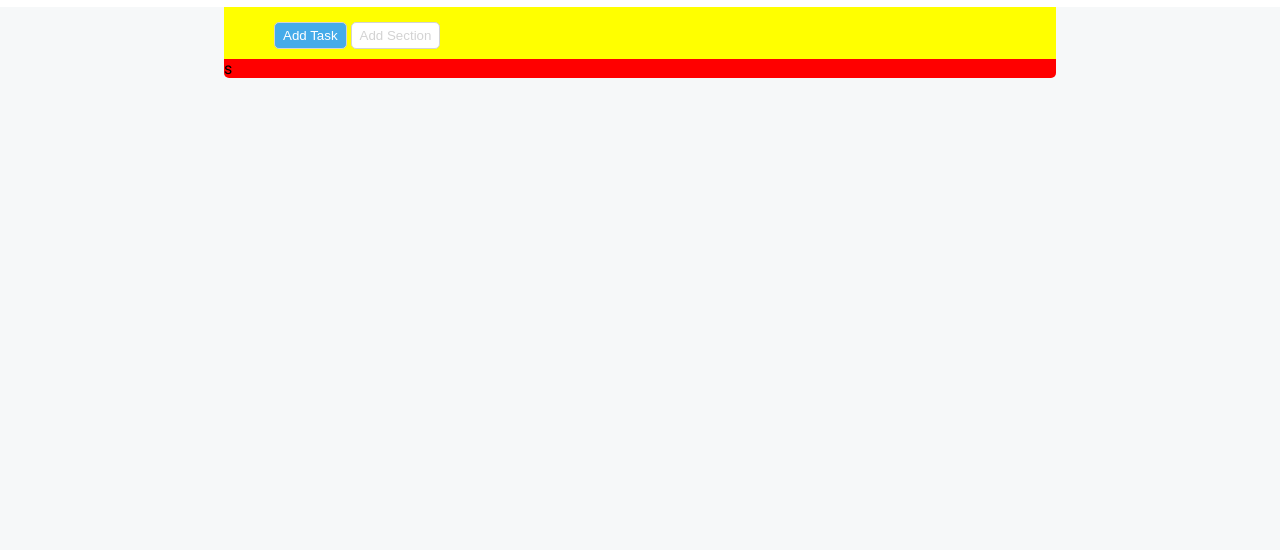
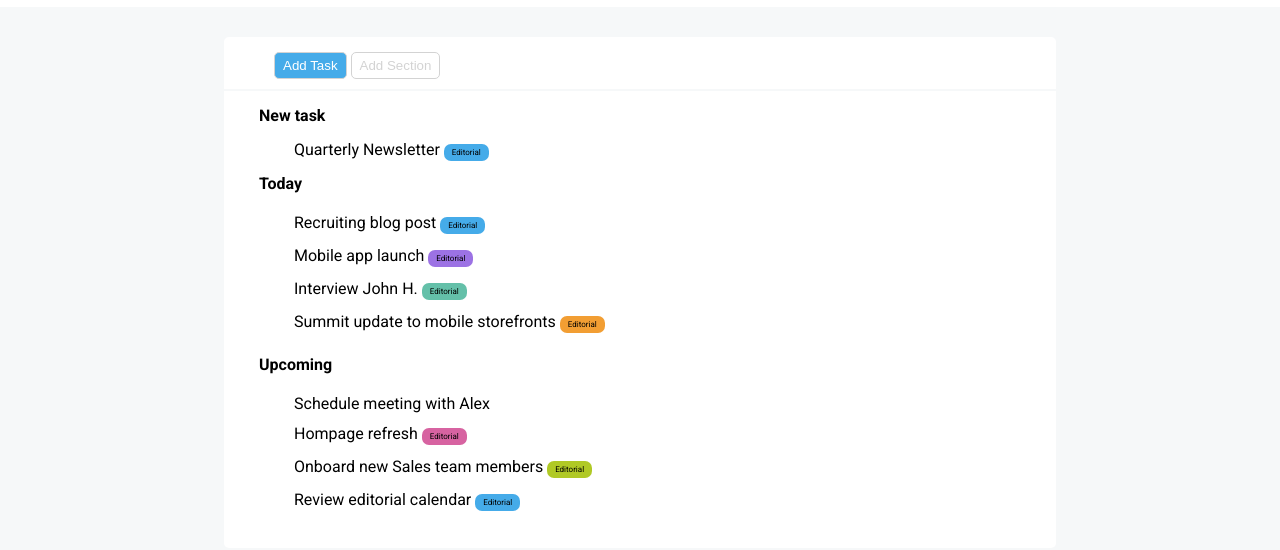
Before and after one commit to AnotherDebug/html-css-toboolist, a plain HTML site: page index.html in a window 1280 px wide. Shown: the part 68-618 px from the top of the page. Drawn offline with Linux system fonts and the light colour scheme.

Commit message:
update list

```diff
--- a/assets/css/style.css
+++ b/assets/css/style.css
@@ -10,9 +10,10 @@ body {
 }
 
 .container {
-    background-color: red;
+    background-color: white;
     width: 65%;
-    margin: 0 auto;
+    margin: auto;
+    margin-top: 30px;
     border-radius: 5px;
 }
 
@@ -26,7 +27,8 @@ header {
     font-size: 20px;
 }
 
-header .logo,h1{
+header .logo,
+h1 {
     display: inline-block;
     vertical-align: middle;
 }
@@ -36,15 +38,15 @@ header .logo,h1{
 
 /* Task + Section */
 
-main>section .buttons {
+main>section div {
     padding: 15px 50px 10px;
 }
 
-.buttons{
-    background-color: yellow;
+.box-button {
+    border-bottom: 2px red;
 }
 
-.buttons input {
+section div input {
     padding: 5px 8px;
     border-radius: 5px;
     border: 1px solid lightgray;
@@ -59,3 +61,44 @@ main>section .buttons {
 #button-white {
     background-color: white;
 }
+
+hr {
+    border: 1px solid #F6F8F9;
+}
+
+/* List */
+
+.title {
+    font-weight: 400;
+    line-height: 30px;
+}
+
+.list {
+    list-style: none;
+    padding: 15px 35px;
+}
+
+.label {
+    font-size: 8px;
+    border-radius: 7px;
+    padding: 4px 8px;
+}
+
+.label.blue {
+    background-color: #45ABE9;
+}
+.label.purple {
+    background-color: #9C72E4;
+}
+.label.lightgreen {
+    background-color: #64C0A9;
+}
+.label.orange {
+    background-color: #F29E33;
+}
+.label.pink {
+    background-color: #D763A1;
+}
+.label.green {
+    background-color: #B0C925;
+}
--- a/index.html
+++ b/index.html
@@ -28,15 +28,43 @@
     <main class="container">
 
         <!-- Task + Section -->
-        <section>
-            <div class="buttons">
+        <section class="box-button">
+            <div>
                 <input id="button-blue" type="button" value="Add Task">
                 <input id="button-white" type="button" value="Add Section">
             </div>
+            <hr>
         </section>
 
-        <!-- Table -->
-        <section>s</section>
+        <!-- List -->
+        <section class="box-list">
+            <ul class="list">
+                <li>
+                    <strong>New task</strong>
+                    <ul class="list">
+                        <li>Quarterly Newsletter <span class="label blue">Editorial</span></li>
+                    </ul>
+                </li>
+                <li>
+                    <strong>Today</strong>
+                    <ul class="list title">
+                        <li>Recruiting blog post <span class="label blue">Editorial</span></li>
+                        <li>Mobile app launch <span class="label purple">Editorial</span></li>
+                        <li>Interview John H. <span class="label lightgreen">Editorial</span></li>
+                        <li>Summit update to mobile storefronts <span class="label orange">Editorial</span></li>
+                    </ul>
+                </li>
+                <li>
+                    <strong>Upcoming</strong>
+                    <ul class="list title">
+                        <li>Schedule meeting with Alex</li>
+                        <li>Hompage refresh <span class="label pink">Editorial</span></li>
+                        <li>Onboard new Sales team members <span class="label green">Editorial</span></li>
+                        <li>Review editorial calendar <span class="label blue">Editorial</span></li>
+                    </ul>
+                </li>
+            </ul>
+        </section>
 
     </main>
     <!-- /Site body -->
```
Also changed, not shown: assets/img/arrowdown2.jpg (added).
